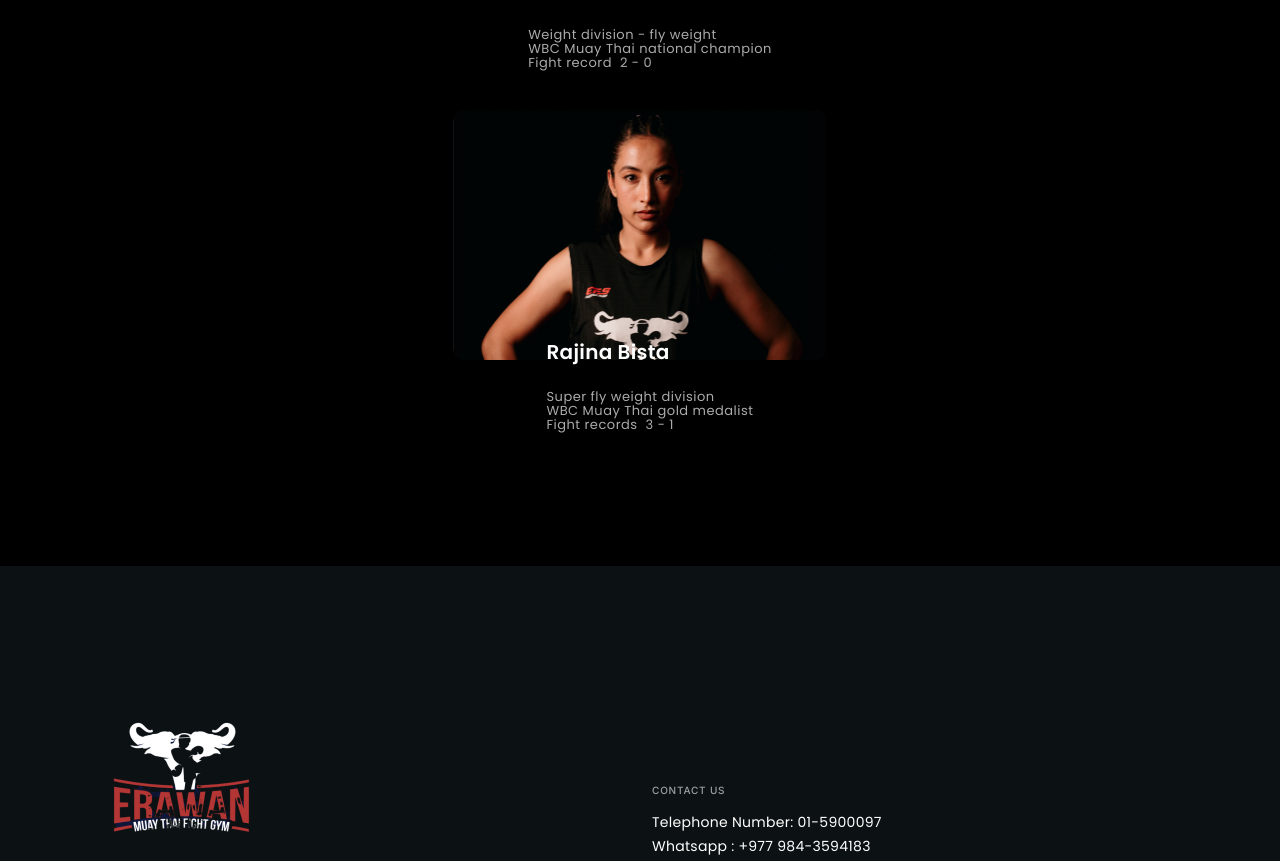
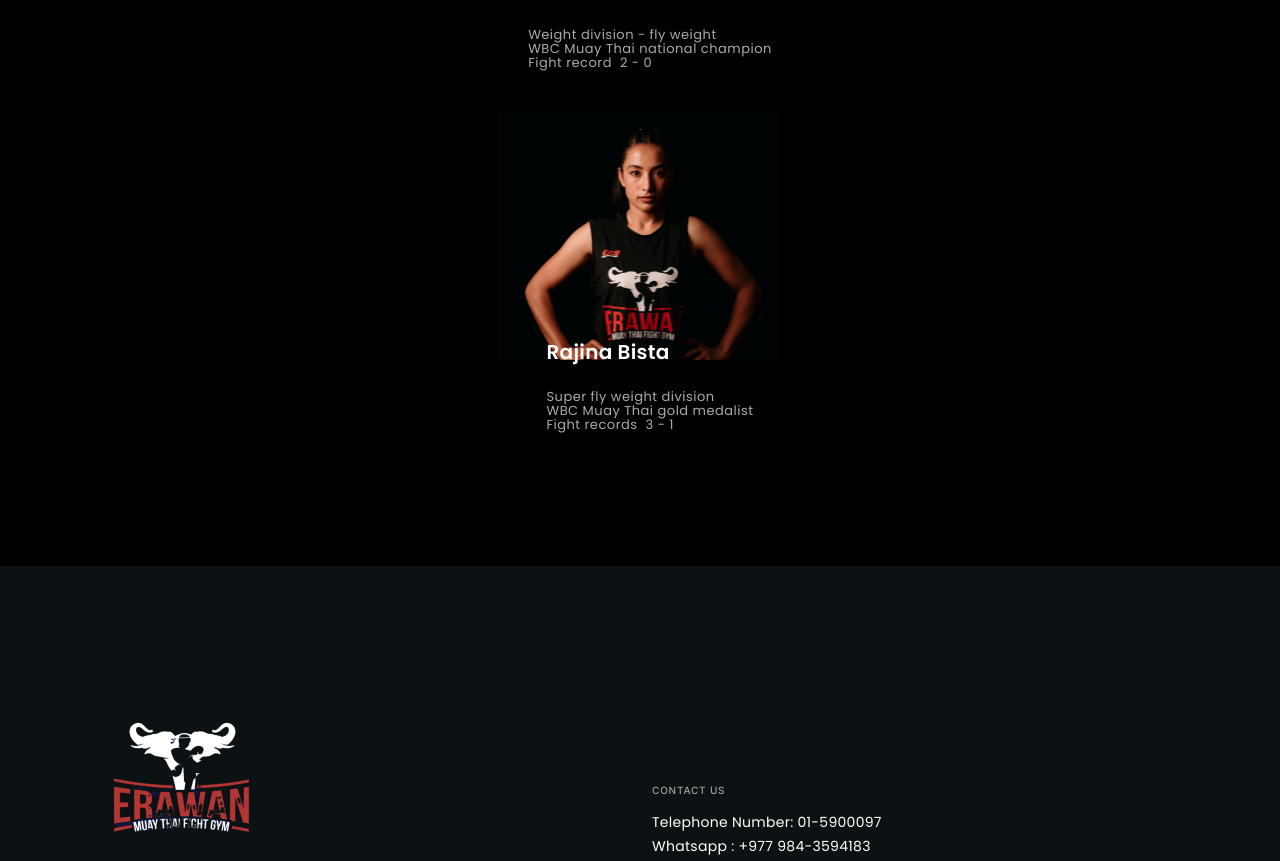
Before and after one commit to Shreeyanch/ErawanWebsite14jul, a Next.js app: page /fighters in a window 1280 px wide. Shown: the part 1529-2390 px from the top of the page. Built offline with nearby package versions, Linux system fonts and the light colour scheme.

Commit message:
changed rajina picture

```diff
--- a/components/our-fighters.js
+++ b/components/our-fighters.js
@@ -32,7 +32,7 @@ const OurFighters = ({ className = "" }) => {
           fightRecord20="Fight record  2 - 0 "
         />
         <Fighter
-          cardImageRajina="/cardimagerajina@2x.png"
+          cardImageRajina="/CardImageRajina.png"
           title="Rajina Bista "
           weightDivisionFlyWeight="Super fly weight division "
           wBCMuayThaiNationalChampi="WBC Muay Thai gold medalist"
```
Also changed, not shown: public/CardImageRajina.png (added).
